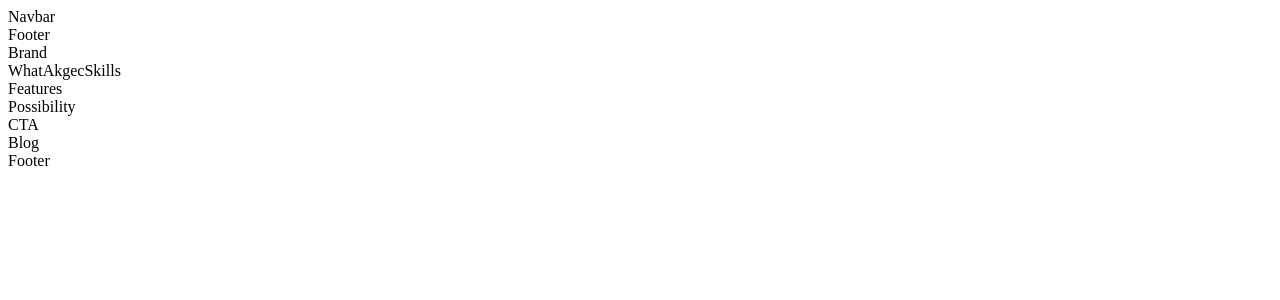
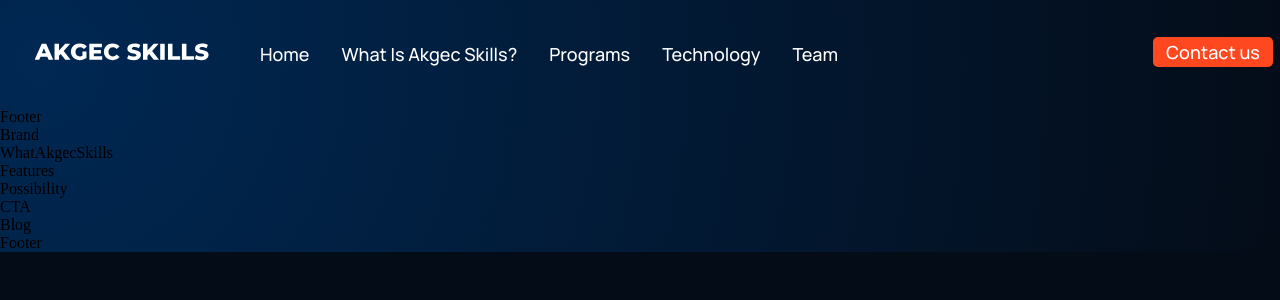
Before and after one commit to KaranKulshrestha/akgec-skills, a React (Create React App) app in the folder akgec-skills/: page / in a window 1280 px wide. Shown: the top 300 px of the page. Built offline with nearby package versions, Linux system fonts and the light colour scheme.

Commit message:
more than half of the navbar get completed

```diff
--- /dev/null
+++ b/akgec-skills/src/App.css
@@ -0,0 +1,97 @@
+*{
+    box-sizing: border-box;
+    padding: 0;
+    margin: 0;
+    scroll-behavior: smooth;
+}
+
+body {
+    background: var(--color-bg);
+}
+
+a {
+    color: unset;
+    text-decoration: none;
+}
+
+.gradient__bg {
+
+    /* ff 3.6+ */
+    background:-moz-radial-gradient(circle at 3% 25%, rgba(0, 40, 83, 1) 0%, rgba(4, 12, 24, 1) 100%);
+
+    /* safari 5.1+,chrome 10+ */
+    background:-webkit-radial-gradient(circle at 3% 25%, rgba(0, 40, 83, 1) 0%, rgba(4, 12, 24, 1) 100%);
+
+    /* opera 11.10+ */
+    background:-o-radial-gradient(circle at 3% 25%, rgba(0, 40, 83, 1) 0%, rgba(4, 12, 24, 1) 100%);
+
+    /* ie 10+ */
+    background:-ms-radial-gradient(circle at 3% 25%, rgba(0, 40, 83, 1) 0%, rgba(4, 12, 24, 1) 100%);
+
+    /* global 92%+ browsers support */
+    background:radial-gradient(circle at 3% 25%, rgba(0, 40, 83, 1) 0%, rgba(4, 12, 24, 1) 100%);
+
+}
+
+.gradient__text {
+    background: var(--gradient-text);
+    background-clip: text;
+    -webkit-background-clip: text;
+    -webkit-text-fill-color: transparent;
+
+}
+
+.section__padding {
+    padding: 4rem 6rem;
+}
+
+.section__margin {
+    margin: 4rem 6rem;
+}
+
+.scale-up-center {
+	-webkit-animation: scale-up-center 0.4s cubic-bezier(0.390, 0.575, 0.565, 1.000) both;
+	        animation: scale-up-center 0.4s cubic-bezier(0.390, 0.575, 0.565, 1.000) both;
+}
+
+
+ @-webkit-keyframes scale-up-center {
+    0% {
+      -webkit-transform: scale(0.5);
+              transform: scale(0.5);
+    }
+    100% {
+      -webkit-transform: scale(1);
+              transform: scale(1);
+    }
+  }
+  @keyframes scale-up-center {
+    0% {
+      -webkit-transform: scale(0.5);
+              transform: scale(0.5);
+    }
+    100% {
+      -webkit-transform: scale(1);
+              transform: scale(1);
+    }
+  }
+
+
+  @media screen and (max-width: 700px) {
+    .section__padding {
+        padding: 4rem;
+    }
+    .section__margin {
+        margin: 4rem;
+    }
+  }
+
+
+  @media screen and (max-width: 550px) {
+    .section__padding {
+        padding: 4rem 2rem;
+    }
+    .section__margin {
+        margin: 4rem 2rem;
+    }
+  }
--- a/akgec-skills/src/App.js
+++ b/akgec-skills/src/App.js
@@ -1,6 +1,7 @@
 import React from 'react'
 import {Navbar, Brand, CTA} from './components';
 import {Blog, Features, Footer, Header, Possibility, WhatAkgecSkills} from "./containers";
+import "./App.css";
 
 const App = () => {
   return (
--- a/akgec-skills/src/components/navbar/navbar.css
+++ b/akgec-skills/src/components/navbar/navbar.css
@@ -0,0 +1,60 @@
+.akgec__navbar {
+    display: flex;
+    justify-content: space-between;
+    align-items: center;
+    padding: 2rem, 6rem;
+}
+
+.akgec__navbar-links {
+    flex: 1;
+    display: flex;
+    justify-content: flex-start;
+    align-items: center;
+}
+
+.akgec__navbar-links_logo {
+    margin: 2rem;
+}
+
+.akgec__navbar-links_container {
+    display: flex;
+    flex-direction: row;
+
+}
+
+.akgec__navbar-contact{
+    display: flex;
+    justify-content: flex-end;
+
+}
+
+.akgec__navbar-links_container p,
+.akgec__navbar-menu_container p {
+    color: #fff;
+    font-family: var(--font-family);
+    font-weight: 500;
+    font-size: 18px;
+    line-height: 25px;
+    text-transform: capitalize;
+    margin: 0 1rem;
+    cursor: pointer;
+}
+
+.akgec__navbar-contact button,
+.akgec__navbar-menu_container button {
+    position: absolute;
+    width: 120px;
+    height: 30px;
+    left: 1153px;
+    top: 37px;
+    color: #fff;
+    background: #FF4820;
+    line-height: 25px;
+    cursor: pointer;
+    text-align: center;
+    border: #FF4820;
+    border-radius: 5px;
+    font-family: var(--font-family);
+    font-weight: 500;
+    font-size: 18px;
+}
--- a/akgec-skills/src/components/navbar/navbar.jsx
+++ b/akgec-skills/src/components/navbar/navbar.jsx
@@ -1,9 +1,27 @@
 import React from 'react'
+import { RiMenu3Line, RiCloseLine } from "react-icons/ri";
 import "./navbar.css"
+import logo from '../../assets/logo.svg';
 
 const Navbar = () => {
   return (
-    <div>Navbar</div>
+    <div className='akgec__navbar'>
+      <div className='akgec__navbar-links'>
+        <div className='akgec__navbar-links_logo'>
+          <img src={logo} alt="logo"/>
+        </div>
+        <div className="akgec__navbar-links_container">
+          <p><a href='#home'>Home</a></p>
+          <p><a href='#wakgec'>What is Akgec Skills?</a></p>
+          <p><a href='#programs'>Programs</a></p>
+          <p><a href='#technology'>Technology</a></p>
+          <p><a href='#team'>Team</a></p>
+        </div>
+        <div className="akgec__navbar-contact">
+          <button>Contact us</button>
+        </div>
+      </div>
+    </div>
   )
 }
 
--- /dev/null
+++ b/akgec-skills/src/index.css
@@ -0,0 +1,14 @@
+@import url('https://fonts.googleapis.com/css2?family=Manrope:wght@200;300;400;500;600;700;800&display=swap');
+
+:root {
+  --font-family: 'Manrope', sans-serif;
+
+  --gradient-text: linear-gradient(89.97deg, #AE67FA 1.84%, #F49867 102.67%);
+  --gradient-bar: linear-gradient(103.22deg, #AE67FA -13.86%, #F49867 99.55%);
+
+  --color-bg: #040C18;
+  --color-footer : #031B34;
+  --color-blog: #042c54;
+  --color-text: #81AFDD;
+  --color-subtext: #FF8A71;
+}
--- a/akgec-skills/src/index.js
+++ b/akgec-skills/src/index.js
@@ -1,5 +1,6 @@
 import React from 'react';
 import ReactDOM  from 'react-dom';
 import App from './App';
+import "./index.css"
 
 ReactDOM.render(<App />, document.getElementById("root"));
```
Also changed, not shown: akgec-skills/src/assets/logo.png (added), akgec-skills/src/assets/logo.svg (added). Lines whose indentation alone changed are shown as unchanged.
